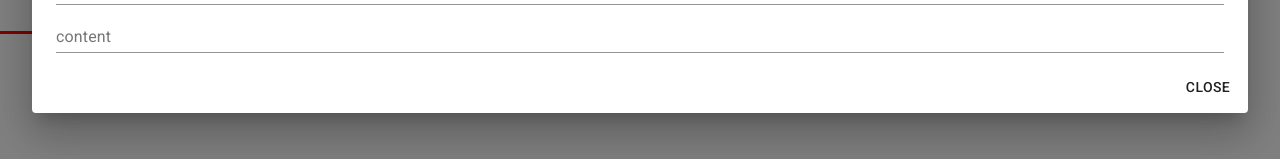
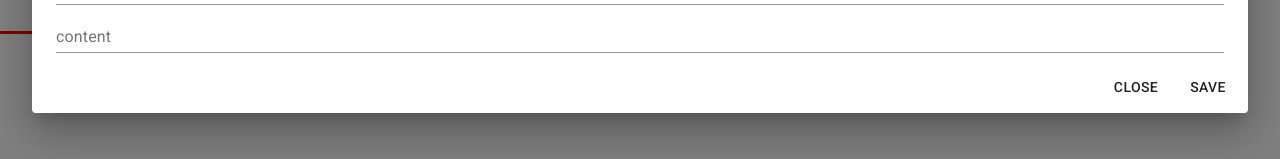
Before and after one commit to AllekseyLeonov/JsCourse, a React (Create React App) app in the folder notes/: page / in a window 1280 px wide. Both pictures are taken after a click on the button "EDIT". Shown: the part 401-560 px from the top of the page. Built offline with nearby package versions, Linux system fonts and the light colour scheme.

Commit message:
[v1-04] implement editing of active note

```diff
--- a/notes/src/pages/notes/ActiveNote.js
+++ b/notes/src/pages/notes/ActiveNote.js
@@ -1,12 +1,12 @@
 import React from "react";
 import { Grid, Typography } from "@material-ui/core";
+import Button from "@material-ui/core/Button";
 import PropTypes from "prop-types";
-import Button from "@material-ui/core/Button";
 
 import styles from "./styles";
 import ActiveNoteEditingDialog from "./ActiveNoteEditingDialog";
 
-const ActiveNote = ({ selectedItem }) => {
+const ActiveNote = ({ selectedItem, updateNote }) => {
   const [isDialogOpen, setDialogOpen] = React.useState(false);
   return (
     <Grid
@@ -16,14 +16,20 @@ const ActiveNote = ({ selectedItem }) => {
       alignItems="flex-start"
     >
       <Grid container direction="column" alignItems="center">
-        <Typography variant="h3">{selectedItem.title}</Typography>
-        <Typography variant="h5">{selectedItem.content}</Typography>
+        <Typography variant="h3">
+          {selectedItem ? selectedItem.title : "Select note to display"}
+        </Typography>
+        <Typography variant="h5">
+          {selectedItem ? selectedItem.content : ""}
+        </Typography>
       </Grid>
       <Button onClick={() => setDialogOpen(true)}> Edit </Button>
       <ActiveNoteEditingDialog
-        selectedItem={selectedItem}
+        noteTitle={selectedItem.title}
+        noteContent={selectedItem.content}
         isOpen={isDialogOpen}
         setOpen={setDialogOpen}
+        updateNote={updateNote}
       />
     </Grid>
   );
@@ -36,10 +42,12 @@ ActiveNote.propTypes = {
     content: PropTypes.string,
     date: PropTypes.string,
   }),
+  updateNote: PropTypes.func,
 };
 
 ActiveNote.defaultProps = {
   selectedItem: { title: "Select note to display" },
+  updateNote: () => {},
 };
 
 export default ActiveNote;
--- a/notes/src/pages/notes/ActiveNoteEditingDialog.js
+++ b/notes/src/pages/notes/ActiveNoteEditingDialog.js
@@ -10,7 +10,16 @@ import PropTypes from "prop-types";
 
 import styles from "./styles";
 
-const ActiveNoteEditingDialog = ({ selectedItem, isOpen, setOpen }) => (
+const ActiveNoteEditingDialog = ({
+  noteTitle,
+  noteContent,
+  isOpen,
+  setOpen,
+  updateNote,
+}) => {
+  let textFieldTitle = noteTitle;
+  let textFieldContent = noteContent;
+  return (
     <Dialog open={isOpen} fullWidth="true" maxWidth="false">
       <DialogTitle>Editing note</DialogTitle>
       <DialogContent>
@@ -18,37 +27,51 @@ const ActiveNoteEditingDialog = ({ selectedItem, isOpen, setOpen }) => (
           <TextField
             style={styles.dialogInputField}
             label="title"
-          defaultValue={selectedItem.title}
+            defaultValue={textFieldTitle}
+            onChange={(event) => {
+              textFieldTitle = event.target.value;
+            }}
           />
           <TextField
             style={styles.dialogInputField}
             label="content"
-          defaultValue={selectedItem.content}
+            defaultValue={textFieldContent}
+            onChange={(event) => {
+              textFieldContent = event.target.value;
+            }}
             multiline
           />
         </Grid>
       </DialogContent>
       <DialogActions>
         <Button onClick={() => setOpen(false)}>Close</Button>
+        <Button
+          onClick={() => {
+            updateNote(textFieldTitle, textFieldContent);
+            setOpen(false);
+          }}
+        >
+          Save
+        </Button>
       </DialogActions>
     </Dialog>
   );
+};
 
 ActiveNoteEditingDialog.propTypes = {
-  selectedItem: PropTypes.shape({
-    id: PropTypes.number,
-    title: PropTypes.string,
-    content: PropTypes.string,
-    date: PropTypes.string,
-  }),
+  noteTitle: PropTypes.string,
+  noteContent: PropTypes.string,
   isOpen: PropTypes.bool,
   setOpen: PropTypes.func,
+  updateNote: PropTypes.func,
 };
 
 ActiveNoteEditingDialog.defaultProps = {
-  selectedItem: { title: "Select note to display" },
+  noteTitle: "",
+  noteContent: "",
   isOpen: false,
   setOpen: () => {},
+  updateNote: () => {},
 };
 
 export default ActiveNoteEditingDialog;
--- a/notes/src/pages/notes/NotesContainer.js
+++ b/notes/src/pages/notes/NotesContainer.js
@@ -6,19 +6,43 @@ import ActiveNote from "./ActiveNote";
 import NOTES from "../../config/constants/NOTES";
 
 const NotesContainer = () => {
-  const [notesArray] = React.useState(NOTES);
-  const [selectedIndex, setSelectedIndex] = React.useState(null);
-  const changeSelectedIndex = (index) => {
-    setSelectedIndex(index);
+  const [notesArray, setNotesArray] = React.useState(NOTES);
+  const [selectedNote, setSelectedNote] = React.useState({
+    title: "Select note to display",
+    content: "",
+  });
+
+  const updateNote = (title, content) => {
+    setNotesArray(
+      notesArray.map((item) => {
+        if (item.id === selectedNote.id) {
+          const updatedNote = {
+            id: item.id,
+            title,
+            content,
+            date: item.date,
+          };
+          setSelectedNote(updatedNote);
+          return updatedNote;
+        }
+        return item;
+      })
+    );
   };
+
   return (
     <Grid container direction="row" wrap="nowrap">
       <NotesListMenu
         notesArray={notesArray}
-        selectedIndex={selectedIndex}
-        changeSelectedIndex={changeSelectedIndex}
+        selectedIndex={selectedNote.id}
+        changeSelectedIndex={(index) => setSelectedNote(notesArray[index])}
       />
-      <ActiveNote item xs={3} selectedItem={notesArray[selectedIndex]} />
+      <ActiveNote
+        item
+        xs={3}
+        selectedItem={selectedNote}
+        updateNote={updateNote}
+      />
     </Grid>
   );
 };
```
Lines whose indentation alone changed are shown as unchanged.
